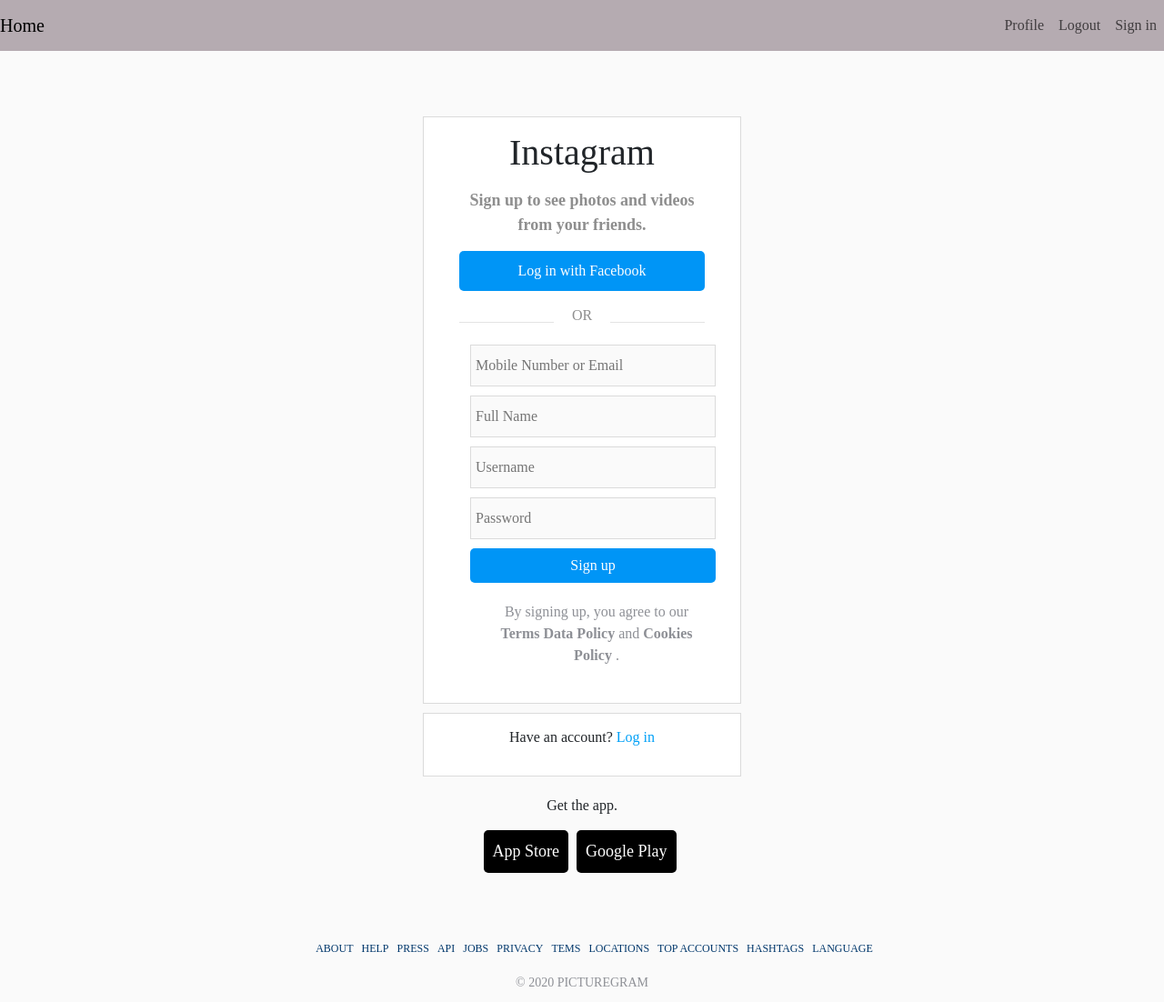
After one commit to GraceMwende/Instagram-clone, a Django app: page /register/ in a window 1280 px wide. The commit adds this page. Shown: the whole page at 91% size. Run offline with Django 4.2, Linux system fonts and the light colour scheme; some libraries are stand-ins or nearby versions.

Commit message:
add signup page

```diff
--- a/static/css/base.css
+++ b/static/css/base.css
@@ -1,3 +1,250 @@
-h1{
-  color: red;
+*{
+  margin: 0;
+  padding: 0;
+  box-sizing: border-box;
 }
+
+body{
+  background-color: #fafafa;
+}
+
+main{
+  display: flex;
+  flex-direction: column;
+  align-items: center;
+}
+
+.page{
+  display: flex;
+  flex-direction: column;
+  align-items: center;
+  padding-bottom: 30px;
+}
+
+/* header style */
+.page .header{
+  text-align: center;
+}
+
+.page .header .logo,
+.page .header p,
+.page .header button{
+  margin-bottom: 15px;
+}
+
+.page .header > p{
+  font-weight: bold;
+  color: #8e8e8e;
+  font-size: 18px;
+}
+
+.page .header > button{
+  width: inherit;
+  padding: 10px 20px;
+  border-radius: 5px;
+  border: none;
+  background-color: #0095f6;
+  color: #ffffff;
+}
+
+.page .header div{
+  display: flex;
+  flex-direction: row;
+  align-items: center;
+  color: #8e8e8e;
+}
+
+.page .header div p{
+  padding: 0 20px;
+}
+
+.page .header div hr{
+  width: 200px;
+
+}
+
+/* container style*/
+.page .container{
+  display: flex;
+  flex-direction: column;
+}
+
+.page .container form, input{
+  width: inherit;
+}
+
+.page .container form input{
+  border: 1px solid #dbdbdb;
+  background-color: #fafafa;
+  padding: 10px 5px;
+  margin: 5px 0;
+}
+
+.page .container form input:last-of-type{
+  margin-bottom: 10px;
+}
+
+.page .container form button{
+  width: inherit;
+  margin-bottom: 20px;
+  padding: 7px 20px;
+  border-radius: 5px;
+  border: none;
+  background-color: #0095f6;
+  color: #ffffff;
+}
+
+.page .container ul{
+  list-style: none;
+  text-align: center;
+  margin-bottom: 10px;
+}
+
+.page .container ul li{
+  display: inline;
+  color: #8e9096;
+}
+
+.page .container ul li a{
+  text-decoration: none;
+  font-weight: bold;
+  color: #8e9096;
+}
+
+/* option style */
+.option p > a{
+    text-decoration: none;
+    color: #00a0f7;
+}
+
+/* otherapps style */
+.otherapps{
+  text-align: center;
+}
+
+.otherapps p{
+  margin-bottom: 15px;
+}
+
+.otherapps > button{
+  cursor: pointer;
+  border: none;
+  border-radius: 5px;
+  background-color: black;
+  color: white;
+  padding: 10px;
+  font-size: 18px;
+}
+
+/* footer style */
+.footer{
+  bottom: 0;
+  height: 2.5rem;
+  margin-top: 50px;
+}
+
+.footer ul{
+  text-align: center;
+}
+.footer ul li{
+  display: inline;
+  margin-right: 5px;
+}
+.footer ul li a{
+  text-decoration: none;
+  font-size: 12px;
+  color: #00376b;
+}
+
+.footer p{
+  margin: 10px 0;
+  text-align: center;
+  color: #8e9096;
+  font-size: 14px;
+}
+
+
+
+/* Mobile Styles */
+
+@media only screen and (max-width: 400px) {
+    body {
+        font-family: Freight Sans
+    }
+
+  .page{
+    width: 250px;
+    background-color: #fafafa;
+  }
+
+  .page .header{
+    width: inherit;
+    margin-top: 10px;
+  }
+
+  .page .container{
+    width: inherit;
+  }
+
+  .option{
+    margin: 80px 0;
+  }
+
+  .page .container input{
+    padding: 10px 5px;
+    margin: 5px 0;
+  }
+
+  .page .footer{
+    width: inherith
+  }
+}
+
+@media only screen and (min-width: 401px){
+    body {
+        font-family: Neue Helvetica
+    }
+  .page{
+    border: 1px solid #dbdbdb;
+    width: 350px;
+    background-color: white;
+    margin: 40px 40px 10px 40px;
+  }
+
+  .page .header{
+    width: 270px;
+    margin-top: 15px;
+  }
+
+  .page .container{
+    width: 270px;
+  }
+
+  .option{
+    border: 1px solid #dbdbdb;
+    background-color: white;
+    width: 350px;
+    height: 70px;
+    margin-top: 20px 0;
+    display: flex;
+    align-items: center;
+    justify-content: center;
+
+  }
+
+  .otherapps{
+    margin: 20px 0;
+  }
+
+  .otherapps button{
+    margin-right: 5px;
+  }
+
+  .otherapps button:after-of-type{
+    margin-right: none;
+  }
+
+  .page .footer{
+    width: 100%;
+  }
+}
--- /dev/null
+++ b/users/forms.py
@@ -0,0 +1,40 @@
+from django import forms
+from django.contrib.auth.models import User
+from django.contrib.auth.forms import UserCreationForm
+
+class RegisterForm(UserCreationForm):
+    first_name = forms.CharField(max_length=100,
+                                 required=True,
+                                 widget=forms.TextInput(attrs={'placeholder': 'First Name',
+                                                               'class': 'form-control',
+                                                               }))
+    last_name = forms.CharField(max_length=100,
+                                required=True,
+                                widget=forms.TextInput(attrs={'placeholder': 'Last Name',
+                                                              'class': 'form-control',
+                                                              }))
+    username = forms.CharField(max_length=100,
+                               required=True,
+                               widget=forms.TextInput(attrs={'placeholder': 'Username',
+                                                             'class': 'form-control',
+                                                             }))
+    email = forms.EmailField(required=True,
+                             widget=forms.TextInput(attrs={'placeholder': 'Email',
+                                                           'class': 'form-control',
+                                                           }))
+    password1 = forms.CharField(max_length=50,
+                                required=True,
+                                widget=forms.PasswordInput(attrs={'placeholder': 'Password',
+                                                                  'class': 'form-control',
+                                                                  'data-toggle': 'password',
+                                                                  }))
+    password2 = forms.CharField(max_length=50,
+                                required=True,
+                                widget=forms.PasswordInput(attrs={'placeholder': 'Confirm Password',
+                                                                  'class': 'form-control',
+                                                                  'data-toggle': 'password',
+                                                                  }))
+
+    class Meta:
+        model = User
+        fields = ['first_name', 'last_name', 'username', 'email', 'password1', 'password2']
--- a/users/templates/base.html
+++ b/users/templates/base.html
@@ -20,6 +20,16 @@
 
 <body>
   {% include 'navbar.html' %}
+  {% if messages %}
+  <div class="alert alert-dismissible" role="alert">
+    {% for message in messages %}
+      <div class="alert alert-{{ message.tags }}">{{ message }}</div>
+    {% endfor %}
+    <button type="button" class="close" data-dismiss="alert" aria-label="Close">
+      <span aria-hidden="true">&times;</span>
+    </button>
+  </div>
+{% endif %}
   <div class="container p-3 my-3">
     <div class="row">
       <div class="col-md-12">
@@ -32,6 +42,8 @@
   {% bootstrap_javascript %}
   <script src="https://ajax.googleapis.com/ajax/libs/jquery/3.2.1/jquery.min.js"></script>
   {% endblock %}
+  <script src="https://cdnjs.cloudflare.com/ajax/libs/popper.js/1.12.9/umd/popper.min.js" integrity="sha384-ApNbgh9B+Y1QKtv3Rn7W3mgPxhU9K/ScQsAP7hUibX39j7fakFPskvXusvfa0b4Q" crossorigin="anonymous"></script>
+  <script src="https://maxcdn.bootstrapcdn.com/bootstrap/4.0.0/js/bootstrap.min.js" integrity="sha384-JZR6Spejh4U02d8jOt6vLEHfe/JQGiRRSQQxSfFWpi1MquVdAyjUar5+76PVCmYl" crossorigin="anonymous"></script>
 </body>
 
 </html>
--- /dev/null
+++ b/users/templates/users/register.html
@@ -0,0 +1,60 @@
+{% extends 'base.html' %}
+{% block title %}Register page{% endblock title %}
+{% block content %}
+<main>
+  <div class="page">
+      <div class="header">
+        <h1 class="logo">Instagram</h1>
+        <p>Sign up to see photos and videos from your friends.</p>
+        <button><i class="fab fa-facebook-square"></i> Log in with Facebook</button>
+        <div>
+          <hr>
+          <p>OR</p>
+          <hr>
+        </div>
+      </div>
+      <div class="container">
+        <form action="">
+          <input type="text" placeholder="Mobile Number or Email">
+          <input type="text" placeholder="Full Name">
+          <input type="text" placeholder="Username">
+          <input type="password" placeholder="Password">
+          <button>Sign up</button>
+        </form>
+
+        <ul>
+          <li>By signing up, you agree to our</li>
+          <li><a href="">Terms</a></li>
+          <li><a href="">Data Policy</a></li>
+          <li>and</li>
+          <li><a href="">Cookies Policy</a> .</li>
+       </ul>
+      </div>
+  </div>
+  <div class="option">
+     <p>Have an account? <a href="">Log in</a></p>
+  </div>
+  <div class="otherapps">
+    <p>Get the app.</p>
+    <button type="button"><i class="fab fa-apple"></i> App Store</button>
+    <button type="button"><i class="fab fa-google-play"></i> Google Play</button>
+  </div>
+  <div class="footer">
+    <ul>
+      <li><a href="">ABOUT</a></li>
+      <li><a href="">HELP</a></li>
+      <li><a href="">PRESS</a></li>
+      <li><a href="">API</a></li>
+      <li><a href="">JOBS</a></li>
+      <li><a href="">PRIVACY</a></li>
+      <li><a href="">TEMS</a></li>
+      <li><a href="">LOCATIONS</a></li>
+      <li><a href="">TOP ACCOUNTS</a></li>
+      <li><a href="">HASHTAGS</a></li>
+      <li><a href="">LANGUAGE</a></li>
+    </ul>
+    <p>© 2020 PICTUREGRAM</p>
+  </div>
+</main>
+
+{% endblock %}
--- a/users/urls.py
+++ b/users/urls.py
@@ -1,8 +1,10 @@
 from django.urls import path
 from . import views
-from django.conf import settings
+# from django.conf import settings
 from django.conf.urls.static import static
+from .views import RegisterView
 
 urlpatterns = [
-  path('',views.home, name='users-home')
+  path('',views.home, name='users-home'),
+  path('register/',RegisterView.as_view(),name='users-register')
 ]
--- a/users/views.py
+++ b/users/views.py
@@ -1,5 +1,31 @@
-from django.shortcuts import render
+from django.shortcuts import render,redirect
+from django.contrib import messages
+from django.views import View
+
+from .forms import RegisterForm
 
 # Create your views here.
 def home(request):
   return render(request, 'home.html')
+
+class RegisterView(View):
+  form_class = RegisterForm
+  initial = {'key':'value'}
+  template_name = 'users/register.html'
+
+  def get(self,request,*args,**kwargs):
+    form = self.form_class(initial = self.initial)
+    return render(request, self.template_name, {'form': form})
+
+  def post(self, request, *args, **kwargs):
+        form = self.form_class(request.POST)
+
+        if form.is_valid():
+            form.save()
+
+            username = form.cleaned_data.get('username')
+            messages.success(request, f'Account created for {username}')
+
+            return redirect(to='/')
+
+        return render(request, self.template_name, {'form': form})
```
